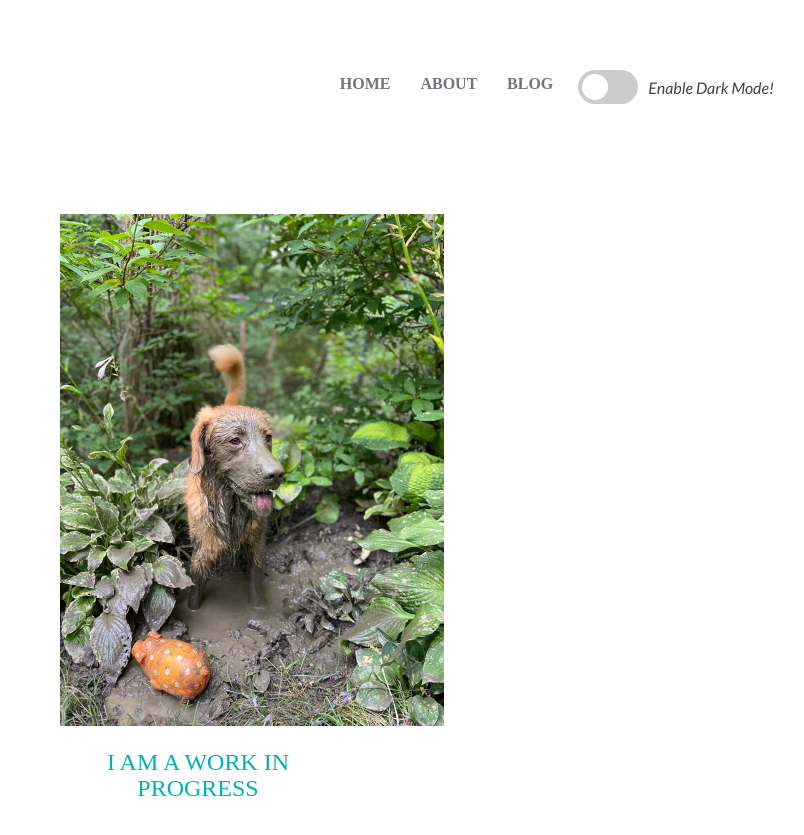
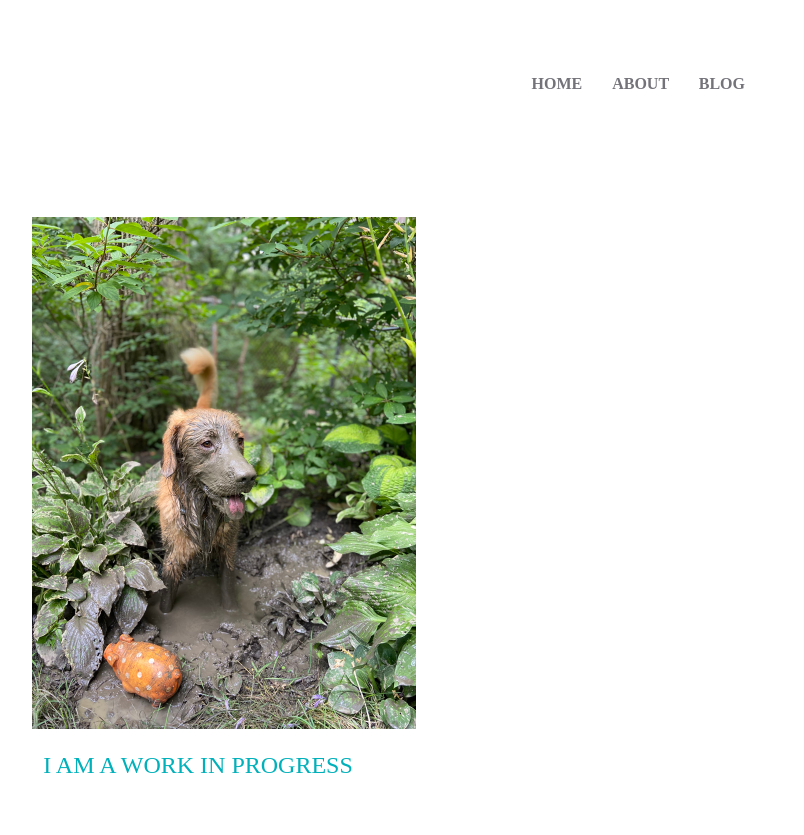
Before and after one commit to vaishnavisen/vaishnavisen.github.io, a Jekyll site: the page built from index.html, in a window 1280 px wide. Shown: the top 835 px of the page, without its empty margins (442-1246 px from the left). Built offline with Jekyll 4.4.1, drawn with Linux system fonts in a browser that asks for light colours; some web fonts are replaced.

Commit message:
Try Ethan's code

```diff
--- a/_includes/navigation.html
+++ b/_includes/navigation.html
@@ -4,35 +4,39 @@
       {{ item.name }} &nbsp;&nbsp;&nbsp;&nbsp;
     </a>
   {% endfor %}
-  <div class="theme-switch-wrapper">
-       <label class="theme-switch" for="checkbox">
-    <input type="checkbox" id="checkbox" />
-    <div class="slider round"></div>
-  </label>
-    <em>Enable Dark Mode!</em>
-  </div>
-</nav>
+<div class="switch-container" style="display: flex; flex-flow: column; flex-wrap: wrap; justify-content: center; text-align: center;">
+  <a><i class="fa-regular fa-moon theme-switch"></i></a>
+</div>
+
 <script>
-const toggleSwitch = document.querySelector('.theme-switch input[type="checkbox"]');
-const currentTheme = localStorage.getItem('theme');
-
-if (currentTheme) {
-    document.documentElement.setAttribute('data-theme', currentTheme);
-
-    if (currentTheme === 'dark') {
-        toggleSwitch.checked = true;
+// Note that this script *must* be defined after the above div.
+const toggleSwitch = document.querySelector('.theme-switch');
+function switchTheme(e) {
+    theme = localStorage.getItem('theme')
+    if (theme == "dark") {
+        // Switch to light theme.
+        document.documentElement.setAttribute('data-theme', 'light');
+        toggleSwitch.classList.remove("fa-sun")
+        toggleSwitch.classList.add("fa-moon")
+        localStorage.setItem('theme', 'light')
+    } else {
+        // Switch to dark theme.
+        document.documentElement.setAttribute('data-theme', 'dark');
+        toggleSwitch.classList.remove("fa-moon")
+        toggleSwitch.classList.add("fa-sun")
+        localStorage.setItem('theme', 'dark')
     }
 }
+toggleSwitch.addEventListener('click', switchTheme, false);
 
-function switchTheme(e) {
-    if (e.target.checked) {
-        document.documentElement.setAttribute('data-theme', 'dark');
-        localStorage.setItem('theme', 'dark');
-    }
-    else {        document.documentElement.setAttribute('data-theme', 'light');
-          localStorage.setItem('theme', 'light');
-    }
+// Initialize the theme on new page loads.
+const currentTheme = localStorage.getItem('theme') || 'light';
+document.documentElement.setAttribute('data-theme', currentTheme);
+if (currentTheme === 'dark') {
+    toggleSwitch.classList.remove("fa-moon")
+    toggleSwitch.classList.add("fa-sun")
 }
 
-toggleSwitch.addEventListener('change', switchTheme, false);
 </script>
+
+</nav>
--- a/_sass/main.scss
+++ b/_sass/main.scss
@@ -18,6 +18,7 @@
   color: #74737A;
   font-family: 'Playfair Display';
   padding: 5px;
+  text-align: center
 }
 .normal_text {
   color: #1F2833;
@@ -56,31 +57,27 @@ ul {
   list-style-type: none; /* Remove bullets */
   padding: 0; /* Remove padding */
 }
-@import url(https://fonts.googleapis.com/css?family=Lato:400,400italic,700|Sansita+One);
 
 :root {
-    --primary-color: #302AE6;
-    --secondary-color: #536390;
-    --font-color: #424242;
-    --bg-color: #fff;
-    --heading-color: #292922;
+    --link-title-color: #FF968A;
+    --title-color: #00B0BA;
+    --navigation-color: #74737A;
+    --normal-text-color: #1F2833;
+    --link-normal-color: #97CAEF;
 }
 
 [data-theme="dark"] {
-    --primary-color: #9A97F3;
-    --secondary-color: #818cab;
-    --font-color: #e1e1ff;
-    --bg-color: #161625;
+    --title-color: #00B0BA;
+    --navigation-color: #74737A;
+    --normal-text-color: #1F2833;
+    --link-normal-color: #97CAEF;
     --heading-color: #818cab;
 }
 
 body {
-  font-family: "Lato", sans-serif;
-  background-color: var(--bg-color);
-  color: var(--font-color);
-  max-width: 90%;
-  margin: 0 auto;
-  font-size: calc(1rem + 0.25vh);
+  font-family: 'Helvetica', 'Arial', sans-serif;
+  color: var(--normal-text-color);
+  font-size: 11pt;
 }
 
 h1 {
```
